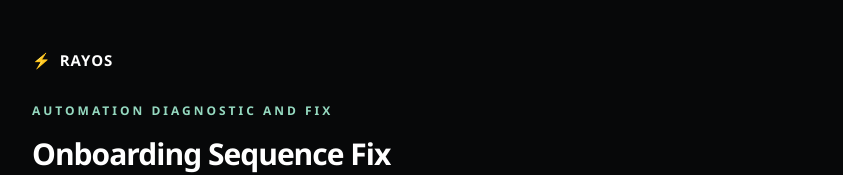
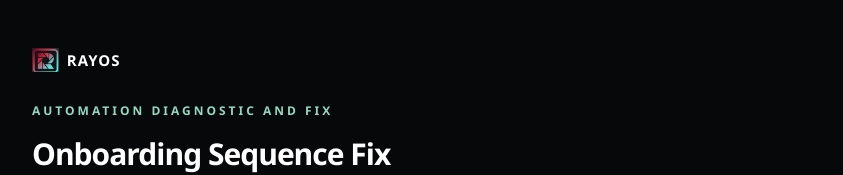
Before and after one commit to richie-perseus-workspace/rayos-site, a plain HTML site: page malohn-capital.html in a window 1280 px wide. Shown: the top 175 px of the page, without its empty margins (218-1061 px from the left). Drawn offline with Linux system fonts and the light colour scheme.

Commit message:
Add Rayos logo to malohn-capital.html

```diff
--- a/malohn-capital.html
+++ b/malohn-capital.html
@@ -3,6 +3,7 @@
 <head>
 <meta charset="UTF-8">
 <meta name="viewport" content="width=device-width, initial-scale=1.0">
+<link rel="icon" type="image/png" href="rayos-icon.png">
 <title>Onboarding Automation Fix — Malohn Capital</title>
 <style>
 *,*::before,*::after{margin:0;padding:0;box-sizing:border-box}
@@ -37,7 +38,7 @@ li.ok::before{background:#95D9C0}
 </head>
 <body>
 <div class="wrap">
-<div class="logo"><span class="b">⚡</span> RAYOS</div>
+<div class="logo"><img src="rayos-icon.png" alt="Rayos" style="height:24px;width:auto"> RAYOS</div>
 <div class="eyebrow">Automation Diagnostic and Fix</div>
 <h1>Onboarding Sequence Fix</h1>
 <div class="who">Prepared for Miles and the Malohn Capital team, based on the workflow you walked me through.</div>
```
